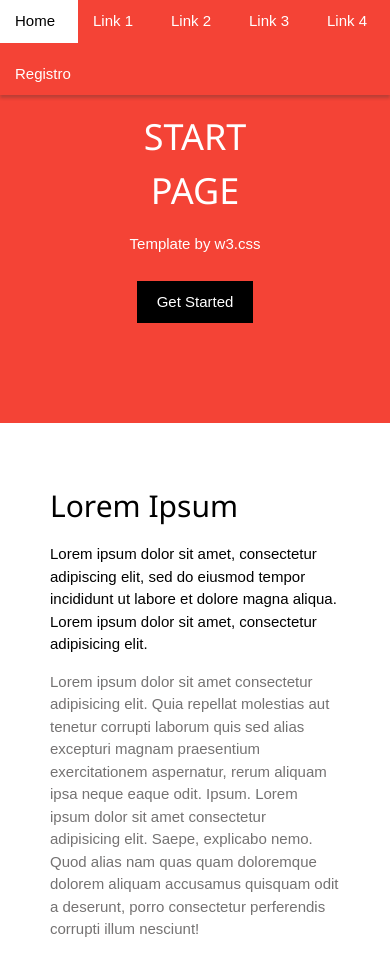
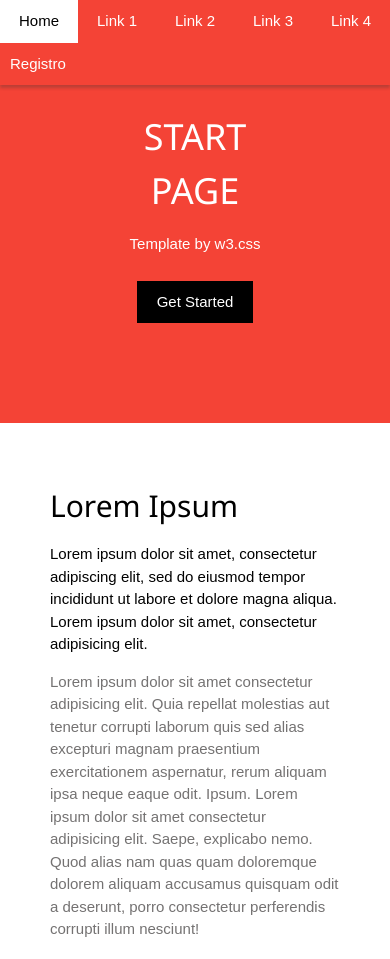
Before and after one commit to HectorCG8/ejercicioPagina, a plain HTML site: page ejercicio/index.html in a window 390 px wide. Shown: the top 959 px of the page. Drawn offline with nearby package versions, Linux system fonts and the light colour scheme.

Commit message:
Update index.html

```diff
--- a/ejercicio/index.html
+++ b/ejercicio/index.html
@@ -5,7 +5,6 @@
         <meta name="viewport" content="width=device-width, initial-scale=1.0">
         <title>Start Page</title>
         <link rel="stylesheet" href="https://www.w3schools.com/w3css/4/w3.css">
-
     <style>
             body {
                 font-family: Arial, sans-serif;
@@ -81,7 +80,7 @@
             nav .nav-container {
                 display: flex;
                 background-color: #F44336;
-            text-align: left;
+                text-align: center;
                 width: 100%;
             }
             nav a {
@@ -105,7 +104,7 @@
             nav .registro {
                 background-color: #F44336;
                 color: white;
-        padding: 10px 15px;
+                padding: 10px;
                 text-decoration: none;
             }
             nav .registro:hover {
@@ -122,8 +121,7 @@
                 width: 100%;
             }
             nav .registro {
-            margin-top: 10px;
-            width: 100%;
+                width: 20%;
                 text-align: left;
             }
         }
```
Lines whose indentation alone changed are shown as unchanged.
